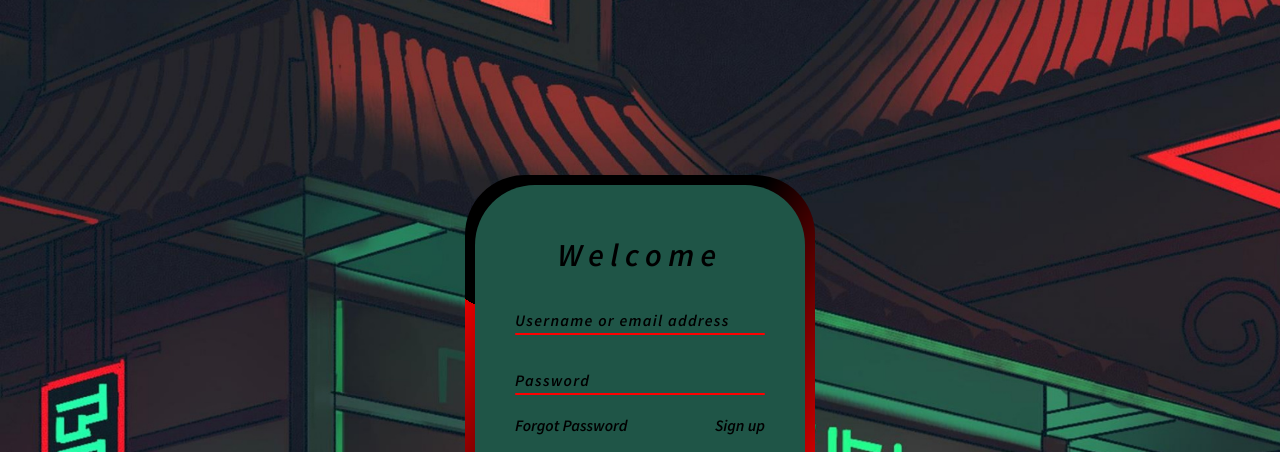
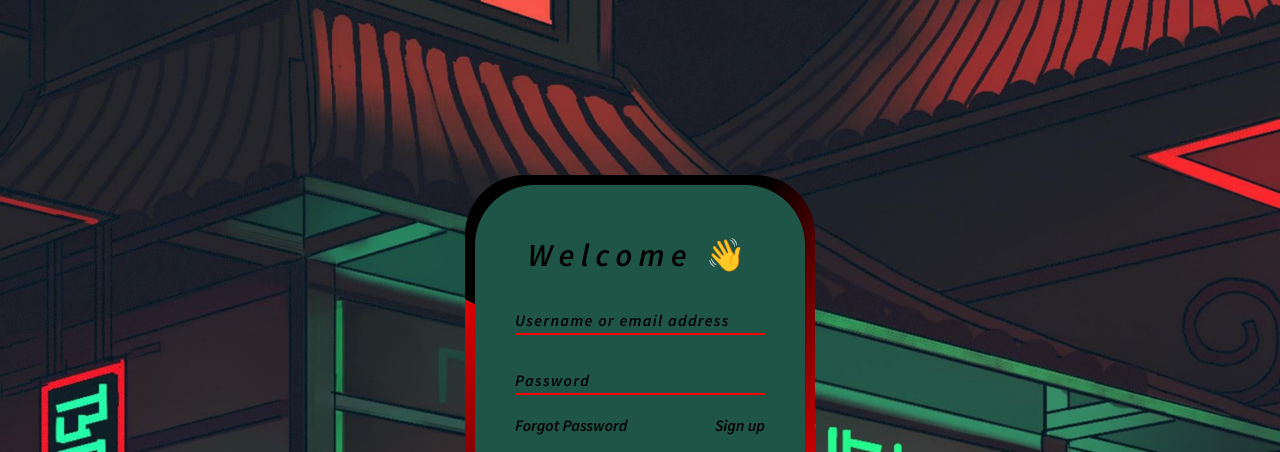
Before and after one commit to nikkysoftware/cool-login-page, a plain HTML site: page index.html in a window 1280 px wide. Shown: the top 452 px of the page. Drawn offline with Linux system fonts and the light colour scheme.

Commit message:
Update index.html

```diff
--- a/index.html
+++ b/index.html
@@ -10,7 +10,7 @@
 <body>
     <div class="card">
         <div class="form">
-            <h1>Welcome</h1>
+            <h1>Welcome 👋</h1>
             <div class="inputLine">
                 <input type="text" required="required">
                 <span>Username or email address</span>
```
